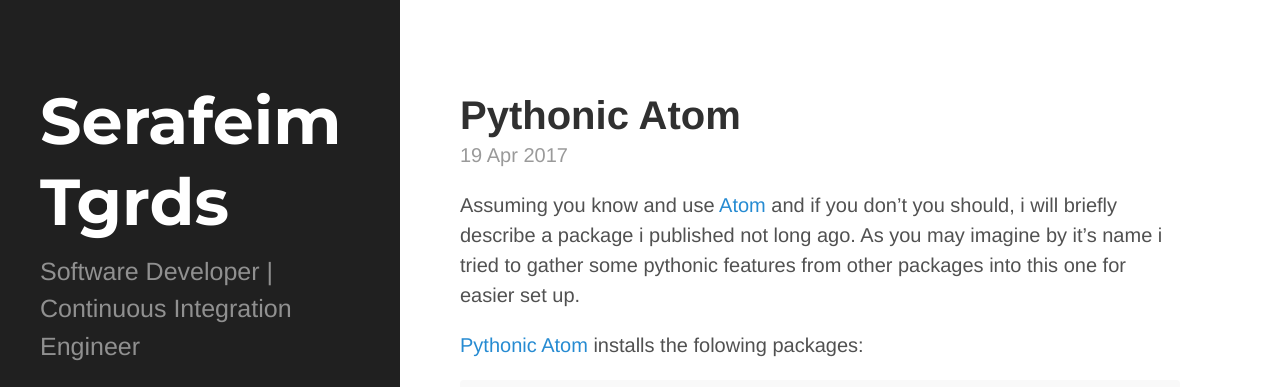
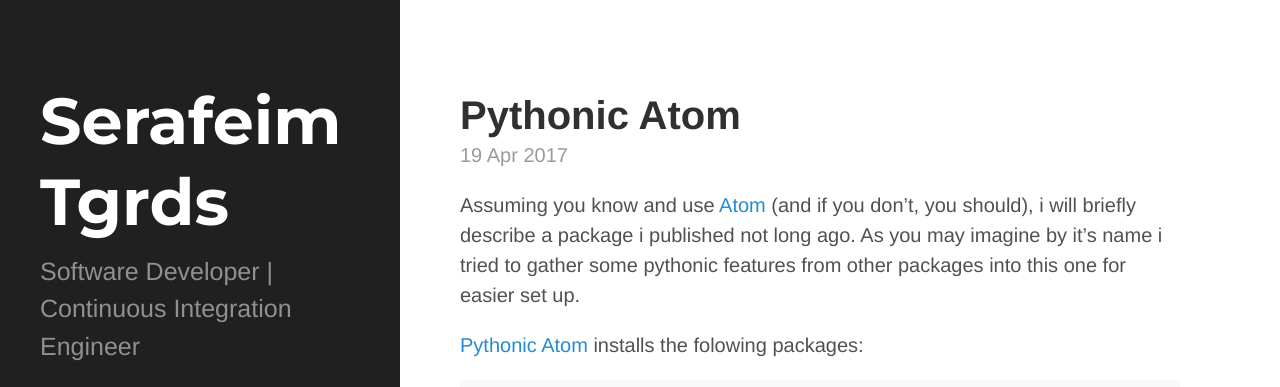
Before and after one commit to serafeimgr/serafeimgr.github.io, a Jekyll site: the page built from _posts/2017-04-19-pythonic-atom.md, in a window 1280 px wide and 1178 px high. Shown: the top 387 px of the window. Built offline with Jekyll 4.4.1, drawn with Linux system fonts in a browser that asks for light colours; nearby versions of some CDN libraries.

```diff
--- a/_posts/2017-04-19-pythonic-atom.md
+++ b/_posts/2017-04-19-pythonic-atom.md
@@ -3,7 +3,7 @@ layout: post
 title: Pythonic Atom
 ---
 
-Assuming you know and use [Atom](http://atom.io) and if you don't you should,  i will briefly describe a package i published not long ago.
+Assuming you know and use [Atom](http://atom.io) (and if you don't, you should),  i will briefly describe a package i published not long ago.
  As you may imagine by it's name i tried to gather some pythonic features from other packages into this one for easier set up.
 
 [Pythonic Atom](https://atom.io/packages/pythonic-atom) installs the folowing packages:
```
